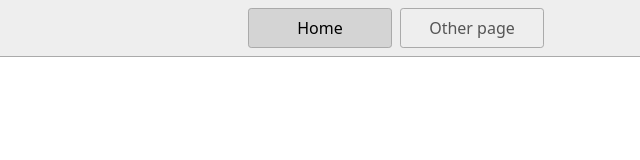
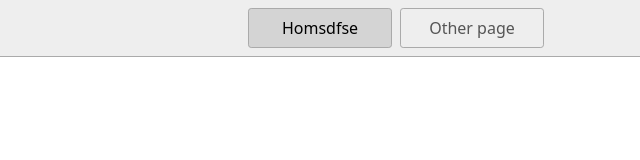
Before and after one commit to SunPiseth/Capstone-2, a plain HTML site: page index.html in a window 1280 px wide. Shown: the full height of the page, 244-884 px from the left. Drawn offline with Linux system fonts and the light colour scheme.

Commit message:
1 file modified

```diff
--- a/index.html
+++ b/index.html
@@ -13,7 +13,7 @@
   </head>
   <body>
     <nav>
-      <a href="/" aria-current="page">Home</a>
+      <a href="/" aria-current="page">Homsdfse</a>
       <a href="/page2.html">Other page</a>
     </nav>
     <main>
```
